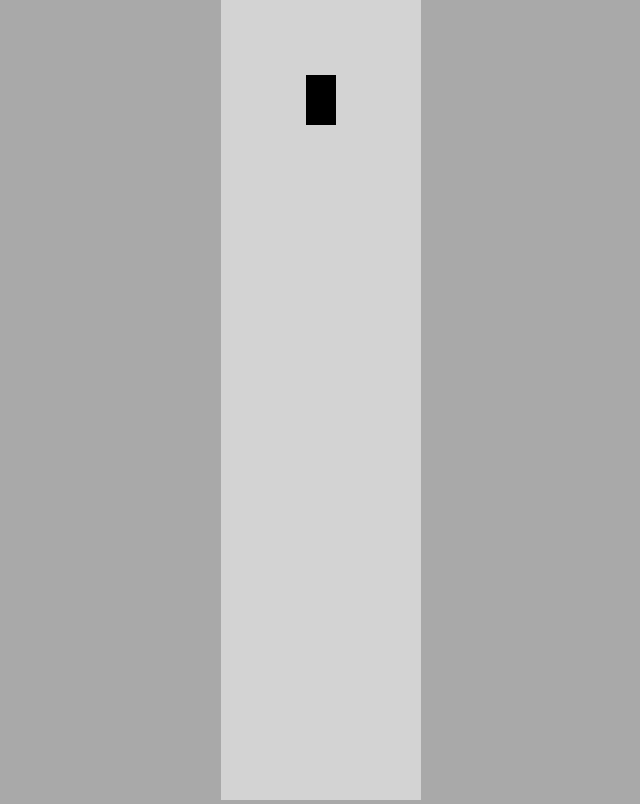
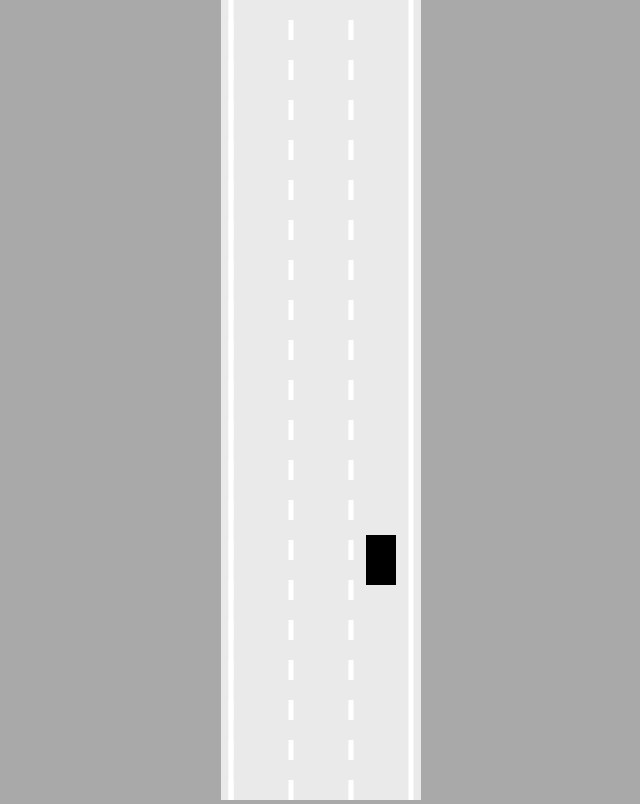
Before and after one commit to Radovan30/UI-autonomni-auto, a plain HTML site: page index.html in a window 1280 px wide. Shown: the whole page, without its empty margins (319-959 px from the left). Drawn offline with Linux system fonts and the light colour scheme.

Commit message:
dokonceni road

```diff
--- a/car.js
+++ b/car.js
@@ -3,34 +3,85 @@
 class Car {
 
     // construktor pro auto, nastavi souradnice a velikost auta
-    constructor(x, y, width, height) {
+    constructor ( x, y, width, height ) {
         this.x = x;
         this.y = y;
         this.width = width;
         this.height = height;
 
+        // nastaveni rychlosti a akcelerace
+        this.speed = 0;
+        this.acceleration = 0.2;
+        this.maxSpeed = 3;
+        this.friction = 0.05;
+        this.angel = 0;
+
         this.controls = new Controls();
     }
 
     update() {
-        if (this.controls.forward) {
-            this.y -= 2;
+        this.#move()
+    }
+
+    // posun auta, rychlosti a akcelerace
+    #move() {
+        if ( this.controls.forward ) {
+            this.speed += this.acceleration;
         }
-        if (this.controls.reverse) {
-            this.y += 2;
+        if ( this.controls.reverse ) {
+            this.speed -= this.acceleration;
         }
+
+        if ( this.speed > this.maxSpeed ) {
+            this.speed = this.maxSpeed;
+        }
+        if ( this.speed < - this.maxSpeed / 2 ) {
+            this.speed = - this.maxSpeed / 2;
+        }
+
+        if ( this.speed > 0 ) {
+            this.speed -= this.friction;
+        }
+        if ( this.speed < 0 ) {
+            this.speed += this.friction;
+        }
+        if ( Math.abs( this.speed ) < this.friction ) {
+            this.speed = 0;
+        }
+
+        if ( this.speed !== 0 ) {
+            // jestli auto stoji tak se neotoci
+            const flip = this.speed > 0 ? 1 : -1;
+            // posun do leva/prava
+            if ( this.controls.left ) {
+                this.angel += 0.03;
+            }
+            if ( this.controls.right ) {
+                this.angel -= 0.03;
+            }
+        }
+
+        this.x -= Math.sin( this.angel ) * this.speed;
+        this.y -= Math.cos( this.angel ) * this.speed;
     }
 
     // vykresleni auta do canvas
-    draw(context) {
+    draw( context ) {
+        context.save();
+        // otaceni auta dle osy
+        context.translate( this.x, this.y );
+        context.rotate( -this.angel );
+        // vykresleni
         context.beginPath();
         context.rect(
             // resi umisteni na stredu verticalne
-            this.x - this.width / 2,
-            this.y - this.height / 2,
+            - this.width / 2,
+            - this.height / 2,
             this.width,
             this.height
         );
         context.fill();
+
+        context.restore();
     }
 }
--- a/controls.js
+++ b/controls.js
@@ -28,7 +28,8 @@ class Controls {
                     this.reverse = true;
                     break;
             }
-            console.table(this);
+            //debug
+            //console.table(this);
         }
         // zaznamenani udalosti pohybu na klavesnici na false
         document.onkeyup = (event) => {
@@ -50,7 +51,8 @@ class Controls {
                     console.log('ArrowDown');
                     break;
             }
-            console.table(this);
+            //debug
+            //console.table(this);
         }
     }
 
--- a/index.html
+++ b/index.html
@@ -8,6 +8,8 @@
     </head>
     <body>
         <canvas id="myCanvas"></canvas>
+        <script src="utils.js"></script>
+        <script src="road.js"></script>
         <script src="controls.js"></script>
         <script src="car.js"></script>
         <script src="main.js"></script>
--- a/main.js
+++ b/main.js
@@ -1,18 +1,27 @@
 
 // nastaveni canvas
-const canvas = document.getElementById('myCanvas');
-canvas.height = window.innerHeight;
+const canvas = document.getElementById("myCanvas");
 canvas.width = 200;
 
-// vytvoreni auta
-const context = canvas.getContext('2d');
-const car = new Car(100,100,30,50);
-car.draw(context);
+//
+const context = canvas.getContext( "2d" );
+// vytvoreni pruhu
+const road = new Road( canvas.width / 2, canvas.width * 0.9 );
+// vytvoreni auta (stred pruhu (cislo ve kterem se auto bude nachatet), pozice auta y, sirka, vyska )
+const car = new Car(road.getLaneCenter(3), 100, 30, 50);
 
 animate();
 
 function animate() {
     car.update();
-    car.draw(context);
+
+    canvas.height = window.innerHeight;
+
+    // jizda autem posun po ose y
+    context.save();
+    context.translate( 0, -car.y + canvas.height*0.7 );
+
+    road.draw( context );
+    car.draw( context );
     requestAnimationFrame(animate);
 }
--- /dev/null
+++ b/road.js
@@ -0,0 +1,67 @@
+// trida pro vykresleni okrajovych car
+
+class Road {
+
+    // konstruktor pro nastaveni pruhu ( x, vyska, pocet)
+    constructor ( x, width, laneCount = 3 ) {
+        this.x = x;
+        this.width = width;
+        this.laneCount = laneCount;
+
+        this.left = x - width / 2;
+        this.right = x + width / 2;
+
+        const infinity = 1000000;
+        this.top = - infinity;
+        this.bottom = infinity;
+
+        const topLeft = { x: this.left, y: this.top };
+        const topRight = { x: this.right, y: this.top };
+        const bottomLeft = { x: this.left, y: this.bottom };
+        const bottomRight = { x: this.right, y: this.bottom };
+        // nastaveni maximalnich souradnic
+        this.borders = [
+            [ topLeft, bottomLeft ],
+            [ topRight, bottomRight ]
+        ];
+    }
+
+    // zobrazeni u prostred pruhu
+    getLaneCenter( laneIndex ) {
+        const laneWidth = this.width / this.laneCount;
+        return this.left + laneWidth / 2 +
+            Math.min( laneIndex, this.laneCount - 1 ) * laneWidth;
+    }
+
+    draw( context ) {
+        context.lineWidth = 5;
+        context.strokeStyle = "white";
+
+        // cyklus pro vykresleni pruhu
+        for ( let i = 0; i <= this.laneCount - 1; i++ ) {
+            const x = lerp(
+                this.left,
+                this.right,
+                i / this.laneCount
+            );
+            // prostredni pruhy budou rozdeleny po 20px -> 20 barva a 20 mezera
+            context.setLineDash( [ 20, 20 ] );
+            //vykresleni pruhu od zhora dolu
+            context.beginPath();
+            context.moveTo( x, this.top );
+            context.lineTo( x, this.bottom );
+            context.stroke();
+
+        }
+
+        // krajni pruhy jsou v cele bez mezer
+        context.setLineDash( [] );
+        this.borders.forEach( border => {
+            context.beginPath();
+            context.moveTo( border[ 0 ].x, border[ 0 ].y );
+            context.lineTo( border[ 1 ].x, border[ 1 ].y );
+
+            context.stroke();
+        } );
+    }
+}
--- a/style.css
+++ b/style.css
@@ -5,5 +5,5 @@ body {
 }
 
 #myCanvas {
-    background: lightgrey;
+    background: #eaeaea;
 }
--- /dev/null
+++ b/utils.js
@@ -0,0 +1,3 @@
+function lerp( A, B, t ) {
+    return A + ( B - A ) * t;
+}
```
